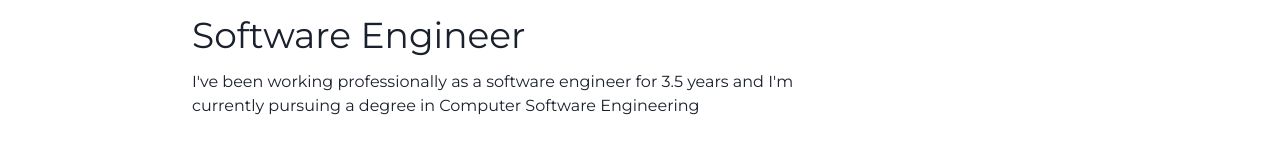
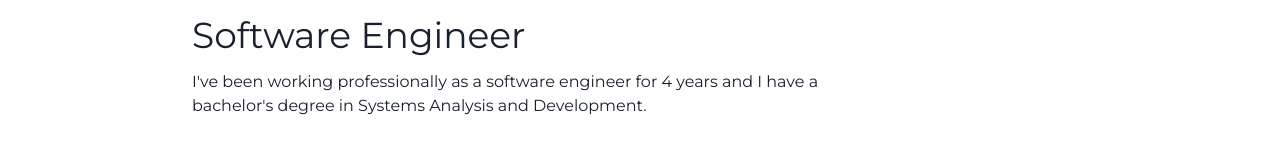
Before and after one commit to paulo-paes/site-pessoal-v2, a Next.js app: page / in a window 1280 px wide. Shown: the part 305-473 px from the top of the page. Built offline with nearby package versions, Linux system fonts and the light colour scheme.

Commit message:
fix: update hero

```diff
--- a/src/components/hero.tsx
+++ b/src/components/hero.tsx
@@ -29,7 +29,7 @@ function Hero() {
             noOfLines={{ base: 7, md: 4 }}
             maxWidth={{ base: '100%', md: '650px' }}
           >
-            I&apos;ve been working professionally as a software engineer for 3.5 years and I&apos;m currently pursuing a degree in Computer Software Engineering
+            I&apos;ve been working professionally as a software engineer for 4 years and I have a bachelor's degree in Systems Analysis and Development.
           </Text>
         </VStack>
         <HStack
```
